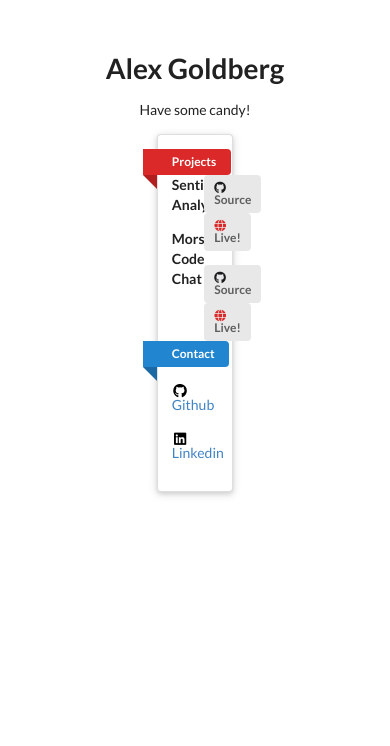
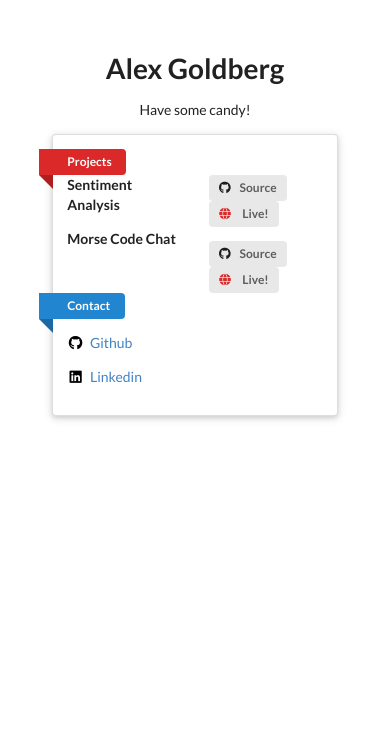
Before and after one commit to vlexvnder/PersonalWebsite, a Flask app: page / in a window 390 px wide. Shown: the top 746 px of the page. Run offline with Flask 2, Linux system fonts and the light colour scheme; parts of the project's set-up code (start-up, migrations or seed data) failed here and were passed over.

Commit message:
made site responsive

```diff
--- a/main_site/templates/main_index.html
+++ b/main_site/templates/main_index.html
@@ -9,21 +9,26 @@
 	margin-top: 50px;
 
 	}
+    @media only screen
+    and (max-device-width : 600px) {
+        body{ zoom: 200%;}
+
+    }
 
 
 </style>
 <body>
 
-    <!--TODO: Set up mobile version redirect-->
+
 <div>
 	<h1>Alex Goldberg</h1>
 	<p>Have some {{sweet}}!</p>
-	<div class="ui one column centered grid" >
-		<div class="four wide column">
+	<div class="ui centered grid" >
+		<div class="four wide computer twelve wide tablet twelve wide mobile column">
 			<div class="ui raised segment">
                 <a class="ui red ribbon label">Projects</a>
                 <div class="ui three column grid">
-                    <div class="seven wide column">
+                    <div class="six wide computer six wide tablet eight wide mobile column">
                         <p><b>Sentiment Analysis</b></p>
                         <p><b>Morse Code Chat</b></p>
                     </div>
```
